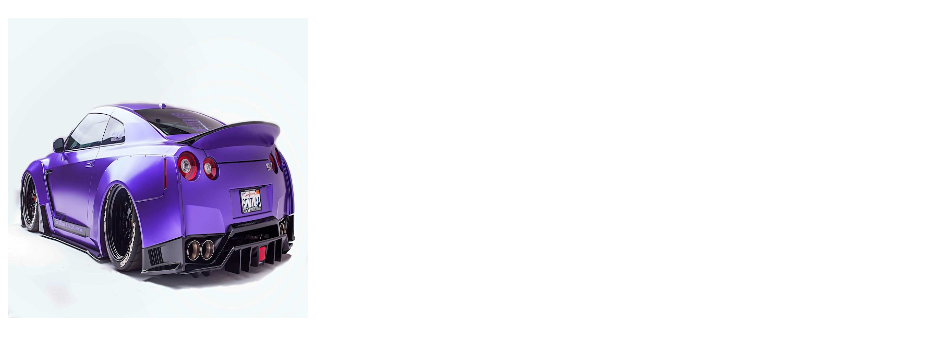
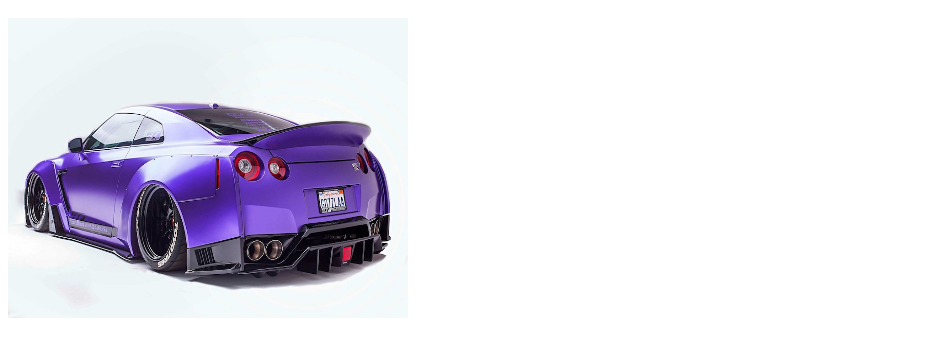
Before and after one commit to uhhSimeon/uhhSimeon.github.io, a plain HTML site: page index.html in a window 1280 px wide. Shown: the part 244-600 px from the top of the page, without its empty margins (0-926 px from the left). Drawn offline with Linux system fonts and the light colour scheme.

Commit message:
Update index.html

```diff
--- a/index.html
+++ b/index.html
@@ -16,7 +16,7 @@
    <h1> Some Of our Work:</h1>
 
 
-<img src="car.jpg" alt="Widebody GTR" style="width:300px;height:300px;">
+<img src="car.jpg" alt="Widebody GTR" style="width:400px;height:300px;">
 
 
 
```
